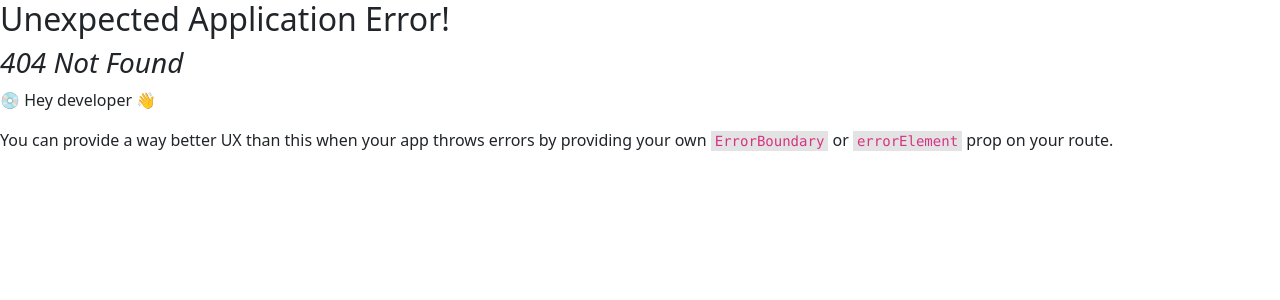
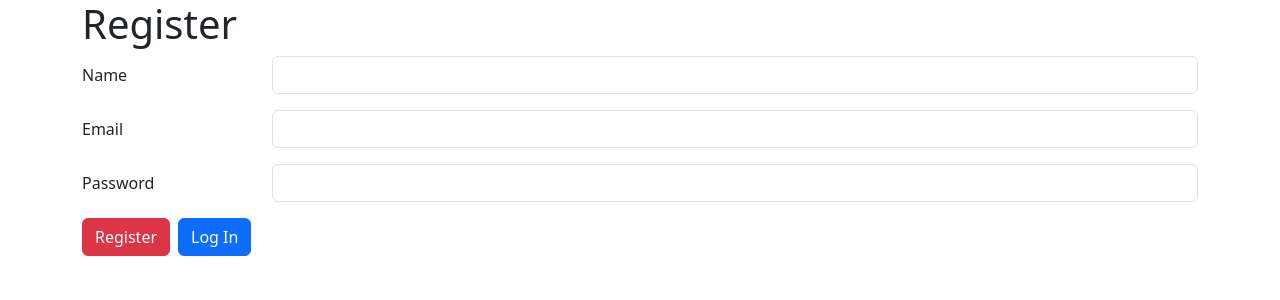
Before and after one commit to loganscodes/fullstack_crud, a React (Vite) app in the folder frontend/: page /register in a window 1280 px wide. Before the commit this address had no page. Shown: the top 300 px of the page. Built offline with nearby package versions, Linux system fonts and the light colour scheme.

Commit message:
refactor: :hammer: register form and endpoint on blogs

```diff
--- a/frontend/src/components/CreateBlog.tsx
+++ b/frontend/src/components/CreateBlog.tsx
@@ -13,7 +13,7 @@ const CreateBlog = () => {
 
         e.preventDefault()
 
-        await axios.post(URL, { title: title, content: content })
+        await axios.post(`${URL}/blogs`, { title: title, content: content })
         navigate('/')
 
     }
--- a/frontend/src/components/EditBlog.tsx
+++ b/frontend/src/components/EditBlog.tsx
@@ -11,7 +11,7 @@ const EditBlog = () => {
 
     const handleUpdate = async(e: React.FormEvent<HTMLFormElement>) => {
         e.preventDefault()
-        await axios.put(`${URL}/${id}`, {
+        await axios.put(`${URL}/blogs/${id}`, {
             title: title,
             content: content
         })
@@ -20,7 +20,7 @@ const EditBlog = () => {
 
     const getBlogById = useCallback(
         async() => {
-            const res = await axios.get(`${URL}/${id}`)
+            const res = await axios.get(`${URL}/blogs/${id}`)
             setTitle(res.data.title)
             setContent(res.data.content)
         },[id])
--- /dev/null
+++ b/frontend/src/components/Login.tsx
@@ -0,0 +1,30 @@
+import { Link } from "react-router-dom"
+
+const Login = () => {
+    return (
+        <div className="container">
+            <h1>Log In</h1>
+            <form action="">
+                <div className="mb-3 row">
+                    <label className="col-sm-2 col-form-label">Email</label>
+                    <div className="col-sm-10">
+                        <input type="text" className="form-control" />
+                    </div>
+                </div>
+                <div className="mb-3 row">
+                    <label className="col-sm-2 col-form-label">Password</label>
+                    <div className="col-sm-10">
+                        <input type="password" className="form-control" />
+                    </div>
+                </div>
+
+                <div className="d-flex gap-2">
+                    <button type="submit" className="btn btn-danger">Log In</button>
+                    <Link to={'/register'} className="btn btn-primary">Register</Link>
+                </div>
+            </form>
+        </div>
+    )
+}
+
+export default Login
--- /dev/null
+++ b/frontend/src/components/Register.tsx
@@ -0,0 +1,52 @@
+import axios from 'axios'
+import { useState } from 'react'
+import { Link } from 'react-router-dom'
+import { URL } from '../api'
+import { useNavigate } from 'react-router-dom'
+
+const Register = () => {
+    const [name, setName] = useState('')
+    const [email, setEmail] = useState('')
+    const [password, setPassword] = useState('')
+    const navigate = useNavigate()
+
+    const handleRegister = async(e: React.FormEvent<HTMLFormElement>) => {
+        e.preventDefault()
+
+        await axios.post(`${URL}/register`, { name: name, email: email, password: password})
+        navigate('/')
+    }
+
+    return (
+        <div className="container">
+            <h1>Register</h1>
+            <form action="" onSubmit={handleRegister}>
+                <div className="mb-3 row">
+                    <label className="col-sm-2 col-form-label">Name</label>
+                    <div className="col-sm-10">
+                        <input value={name} onChange={(e) => setName(e.target.value)} type="text" className="form-control" />
+                    </div>
+                </div>
+                <div className="mb-3 row">
+                    <label className="col-sm-2 col-form-label">Email</label>
+                    <div className="col-sm-10">
+                        <input value={email} onChange={(e) => setEmail(e.target.value)} type="text" className="form-control" />
+                    </div>
+                </div>
+                <div className="mb-3 row">
+                    <label className="col-sm-2 col-form-label">Password</label>
+                    <div className="col-sm-10">
+                        <input value={password} onChange={(e) => setPassword(e.target.value)} type="password" className="form-control" />
+                    </div>
+                </div>
+
+                <div className="d-flex gap-2">
+                    <button type="submit" className="btn btn-danger">Register</button>
+                    <Link to={'/login'} className="btn btn-primary">Log In</Link>
+                </div>
+            </form>
+        </div>
+    )
+}
+
+export default Register
--- a/frontend/src/components/ShowBlog.tsx
+++ b/frontend/src/components/ShowBlog.tsx
@@ -14,12 +14,12 @@ const ShowBlog = () => {
     },[])
 
     const getBlogs = async() => {
-        const res = await axios.get(URL)
+        const res = await axios.get(`${URL}/blogs`)
         setBlogs(res.data)
     }
 
     const deleteBlog = async(id: number) => {
-        await axios.delete(`${URL}/${id}`)
+        await axios.delete(`${URL}/blogs/${id}`)
         getBlogs()
     }
 
--- /dev/null
+++ b/frontend/src/pages/login.tsx
@@ -0,0 +1,9 @@
+import Login from '../components/Login'
+
+const LoginPage = () => {
+    return (
+        <Login />
+    )
+}
+
+export default LoginPage
--- /dev/null
+++ b/frontend/src/pages/register.tsx
@@ -0,0 +1,9 @@
+import Register from "../components/Register"
+
+const RegisterPage = () => {
+    return (
+        <Register />
+    )
+}
+
+export default RegisterPage
```
Also changed, not shown: frontend/src/routes.tsx (+10 -0 lines).
